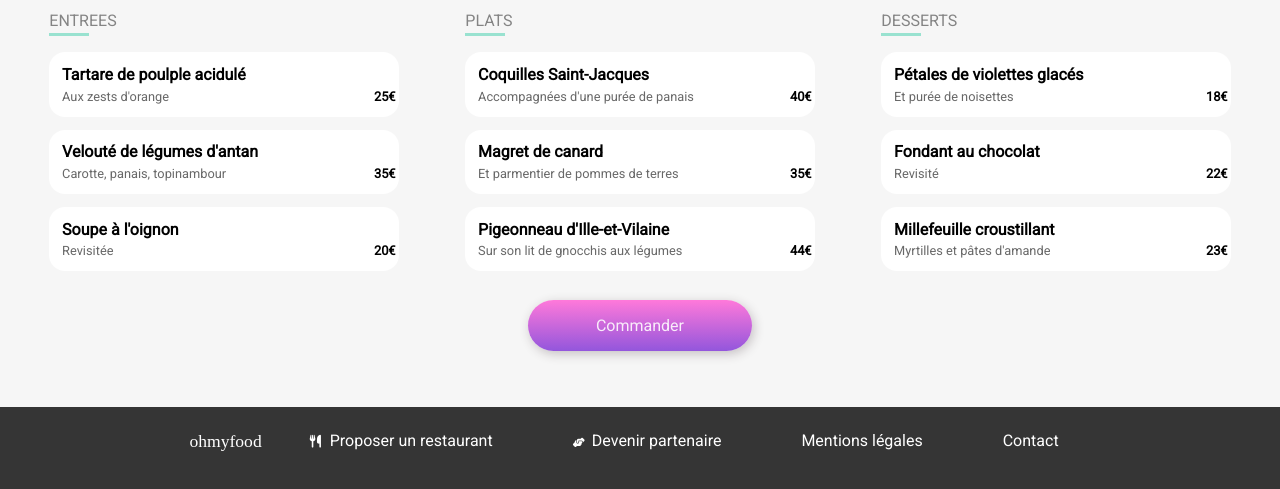
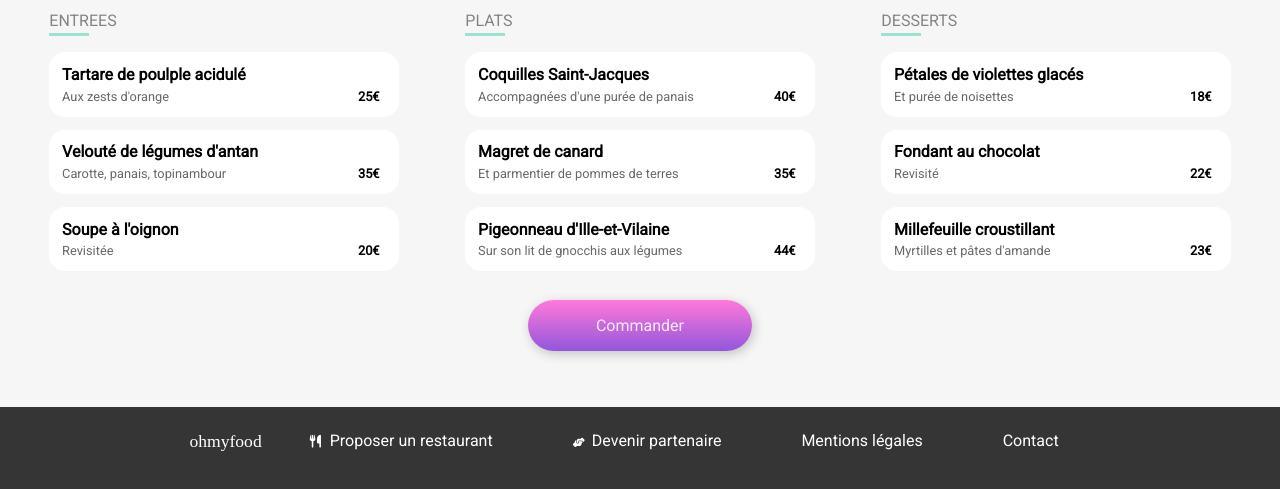
Before and after one commit to gregorymathis/gregorymathis_3_10062021, a website: page a_la_francaise.html in a window 1280 px wide. Shown: the part 411-900 px from the top of the page. Drawn offline with Linux system fonts and the light colour scheme; a web font is replaced by a local one.

Commit message:
divers ajustements

```diff
--- a/sass/Pages/_accueil.scss
+++ b/sass/Pages/_accueil.scss
@@ -139,8 +139,7 @@
     height: 25%;
     margin-bottom: 1.2rem;
     @include shadow;
-    border-bottom-left-radius: 1rem;
-    border-bottom-right-radius: 1rem;
+    border-radius: 1rem;
     &__description{
         padding: 0.8rem;
         display: flex;
@@ -157,8 +156,8 @@
         margin-top: 0.4rem;
     }
     @include desktop{
-        width: 20rem;
-        height: 16rem;
+        width: 18rem;
+        height: 15rem;
         margin-right: 2rem;
         margin-left: 1rem;
         margin-top: 1rem;
--- a/sass/Pages/_plats.scss
+++ b/sass/Pages/_plats.scss
@@ -74,7 +74,7 @@
                     width: 100%;
                     strong{
                         color: black;
-                        padding-right: 1rem;
+                        padding-right: 2rem;
                     }
                 }
                 }
```
Also changed, not shown: css/styles.css, 1 other file.
